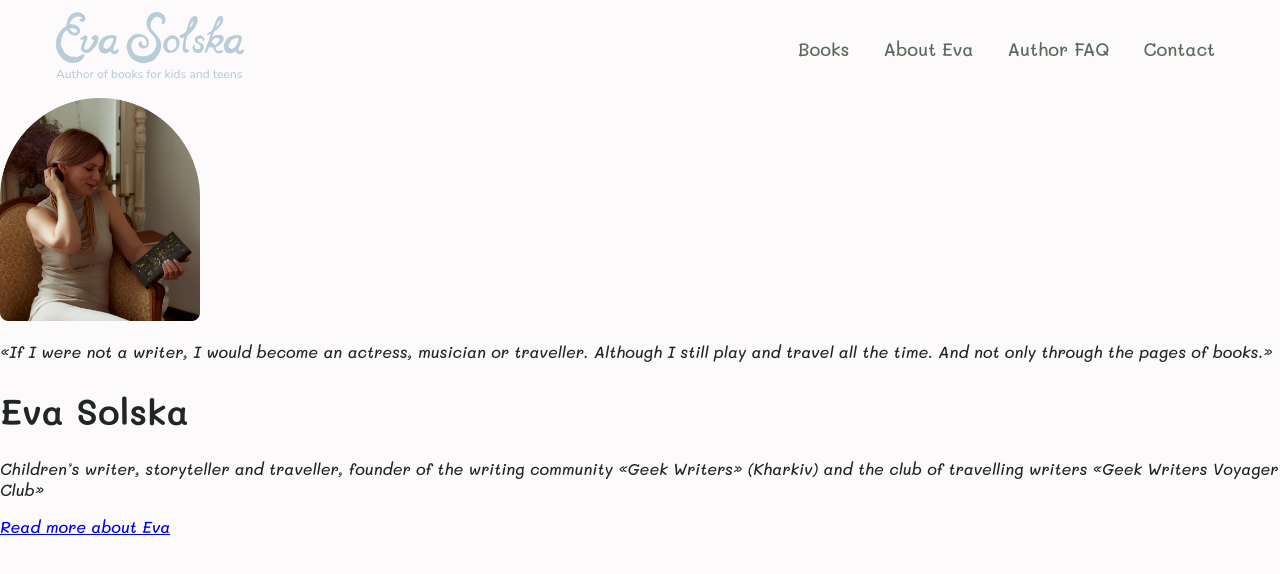
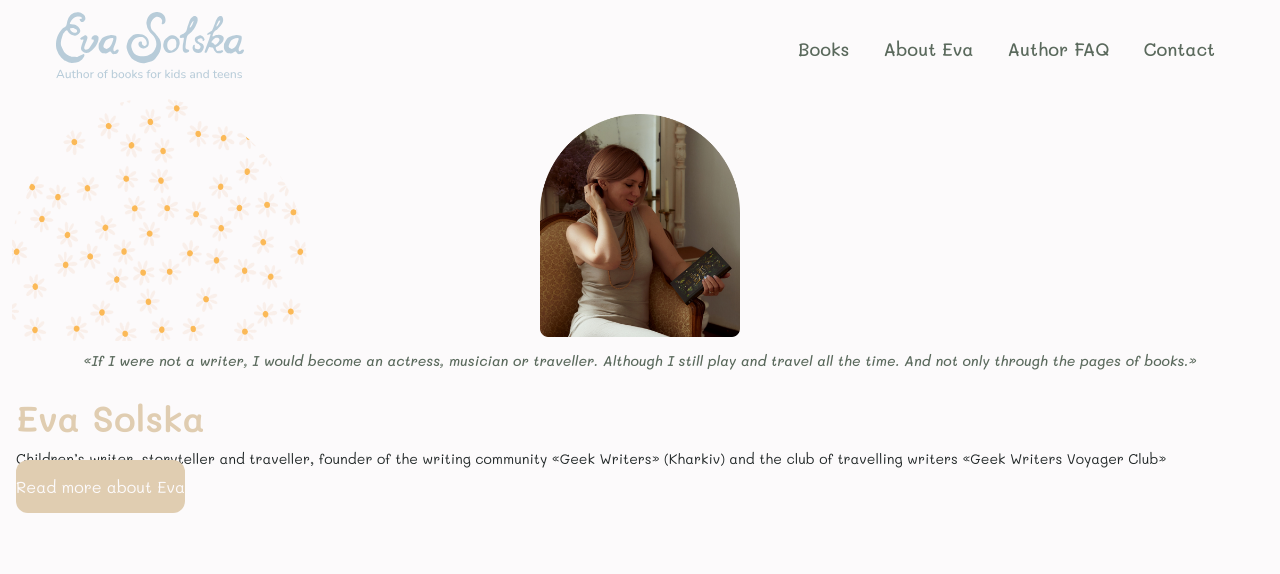
Before and after one commit to mc-nastasya/capstone, a React (Create React App) app: page / in a window 1280 px wide. Shown: the top 574 px of the page. Built offline with nearby package versions, Linux system fonts and the light colour scheme.

Commit message:
add mixins for buttons

```diff
--- a/src/components/AboutPreview/AboutPreview.js
+++ b/src/components/AboutPreview/AboutPreview.js
@@ -16,7 +16,7 @@ function AboutPreview() {
         </div>
         <div className='author__right'>
             <h1 className='author__name'>Eva Solska</h1>
-            <p className='author__quote'>
+            <p className='author__text'>
                 Children’s writer, storyteller and traveller,
                 founder of the writing community «Geek Writers»
                 (Kharkiv) and the club of travelling writers
--- a/src/components/AboutPreview/AboutPreview.scss
+++ b/src/components/AboutPreview/AboutPreview.scss
@@ -1,6 +1,43 @@
+@use "../../styles//partials/colors" as *;
+@use '../../styles/partials/sizes' as *;
+@use '../../styles/partials/mixins' as *;
+@use '../../styles/partials/fonts' as *;
 
 .author {
+    padding: 1rem;
+    background-image: url("../../assets/images/Daisies.png");
+    background-repeat: no-repeat, repeat;
+    background-position: top 0 left 12px;
+    background-size: 360px;
+
+    &__left {
+        display: flex;
+        flex-direction: column;
+        align-items: center;
+    }
+
     &__image {
         width: 200px;
     }
+
+    &__quote {
+        @include quote;
+        color: $accent-text;
+        text-align: center;
+    }
+
+    &__name {
+        color: $accent-1;
+        margin: 10px 0 8px
+    }
+
+    &__text {
+        @include p2;
+    }
+
+    &__read-more {
+        background-color: $accent-1;
+        color: $background;
+        @include button;
+    }
 }
--- a/src/styles/partials/_fonts.scss
+++ b/src/styles/partials/_fonts.scss
@@ -3,9 +3,9 @@
 
 @font-face{
     font-family: "Mail";
-    src: url("../../assets/fonts/Mali-MediumItalic.woff2") format("woff2"),
-        url("../../assets/fonts/Mali-MediumItalic.woff") format("woff"),
-        url("../../assets/fonts/Mali-MediumItalic.ttf") format("truetype");
+    src: url("../../assets/fonts/Mali-Regular.woff2") format("woff2"),
+        url("../../assets/fonts/Mali-Regular.woff") format("woff"),
+        url("../../assets/fonts/Mali-Regular.ttf") format("truetype");
     font-weight: 400;
 }
 
@@ -33,9 +33,9 @@
 
 @font-face{
     font-family: "Mail";
-    src: url("../../assets/fonts/Mali-Regular.woff2") format("woff2"),
-        url("../../assets/fonts/Mali-Regular.woff") format("woff"),
-        url("../../assets/fonts/Mali-Regular.ttf") format("truetype");
+    src: url("../../assets/fonts/Mali-MediumItalic.woff2") format("woff2"),
+        url("../../assets/fonts/Mali-MediumItalic.woff") format("woff"),
+        url("../../assets/fonts/Mali-MediumItalic.ttf") format("truetype");
     font-weight: 500;
     font-style: italic;
 }
--- a/src/styles/partials/_mixins.scss
+++ b/src/styles/partials/_mixins.scss
@@ -45,3 +45,35 @@
         font-size: 16px;
     }
 }
+
+@mixin primary-btn {
+    font-size: 16px;
+    font-weight: 600;
+}
+
+@mixin secondary-btn {
+    font-size: 16px;
+    font-weight: 500;
+}
+
+@mixin input-label {
+    font-size: 14px;
+    font-weight: 600;
+}
+
+@mixin input-placeholder {
+    font-size: 16px;
+    font-weight: 500;
+}
+
+@mixin button {
+    border-radius: 12px;
+    text-decoration: none;
+    padding-top: 12px;
+    padding-bottom: 12px;
+
+    @include tablet {
+        padding-top: 16px;
+        padding-bottom: 16px;
+    }
+}
```
